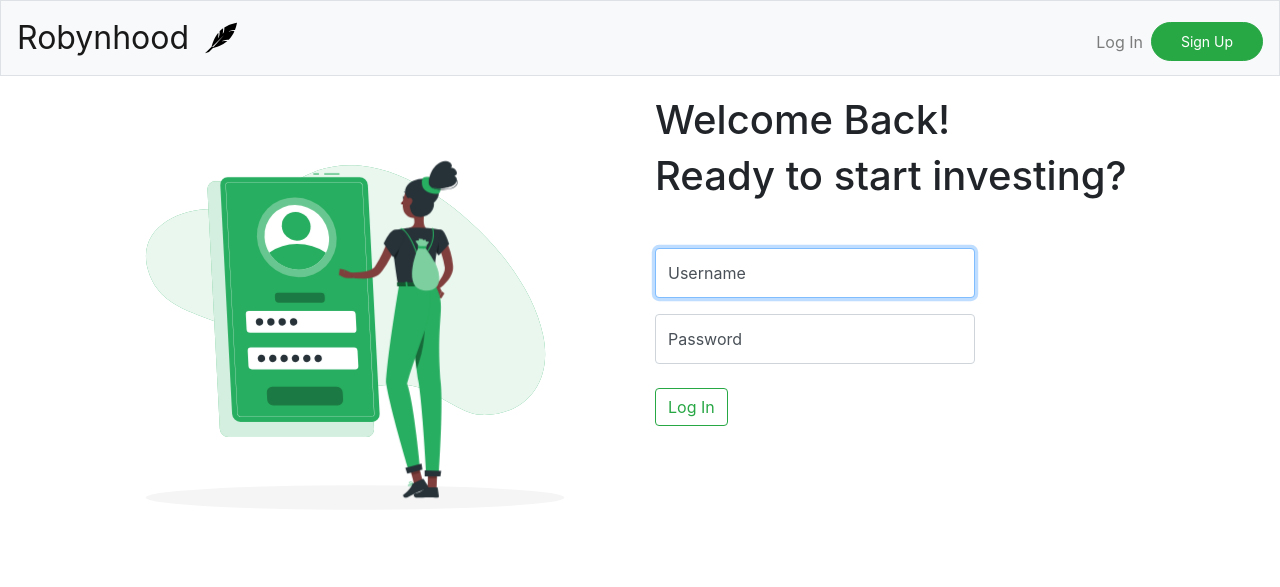
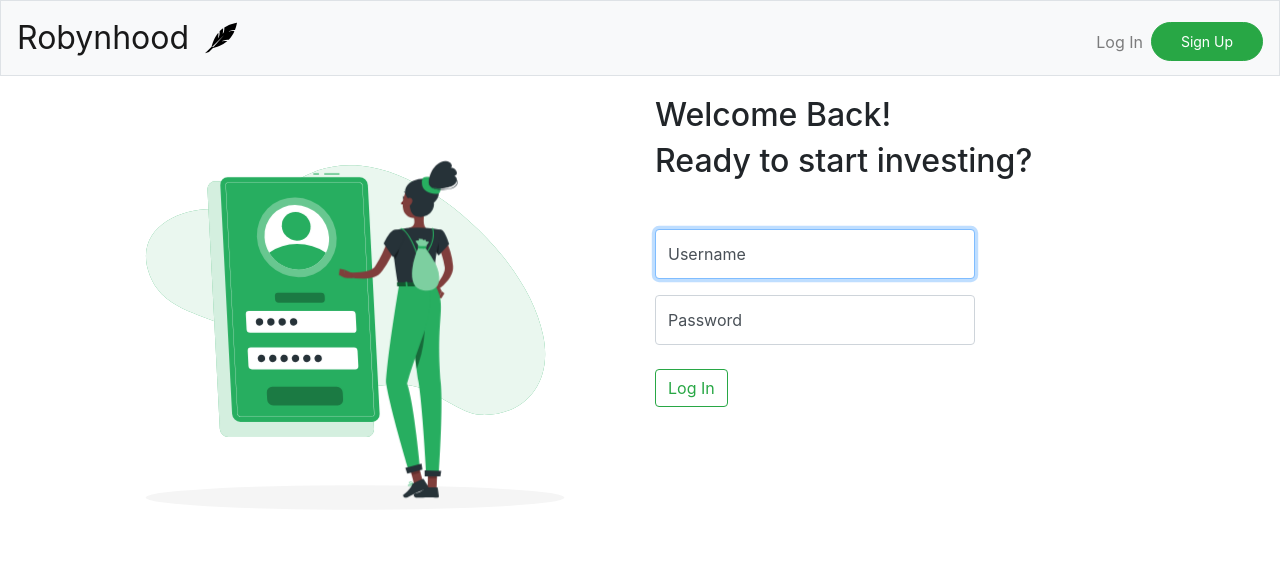
Before and after one commit to JacobGrisham/Finance-Full-Stack-Web-App-using-Flask-and-SQL, a Flask app: page /login in a window 1280 px wide. Shown: the top 587 px of the page. Run offline with Flask 2, Linux system fonts and the light colour scheme; some libraries are stand-ins or nearby versions.

Commit message:
update login and register html pages with spaceholders for validation text

```diff
--- a/templates/login.html
+++ b/templates/login.html
@@ -13,19 +13,21 @@
             </svg>
         </div>
         <div class="col-md-6 text-md-left mt-md-5">
-            <h1>Welcome Back!</h1>
-            <h1>Ready to start investing?</h1>
+            <h2>Welcome Back!</h2>
+            <h2>Ready to start investing?</h2>
             <form action="/login" method="post" class="mt-5 needs-validation" novalidate>
                 <div class="form-label-group">
                     <input autocomplete="off" class="form-control" name="username" placeholder="Username" id="inputUsername" type="text" required autofocus>
                     <label for="inputUsername">Username</label>
-                    <div class="valid-feedback"></div>
+                    <div class="spaceholder"></div>
+                    <div class="valid-feedback">Great to have you back!</div>
                     <div class="invalid-feedback">Please enter username.</div>
                 </div>
                 <div class="form-label-group">
                     <input class="form-control" name="password" placeholder="Password" type="password" id="inputPassword" required>
                     <label for="inputPassword">Password</label>
-					<div class="valid-feedback"></div>
+                    <div class="spaceholder"></div>
+					<div class="valid-feedback">No data leaks here!</div>
 					<div class="invalid-feedback">Please enter password.</div>
                 </div>
                 <button class="btn btn-outline-success mt-2 mb-5" type="submit">Log In</button>
```
Also changed, not shown: templates/register.html (+5 -2 lines).
